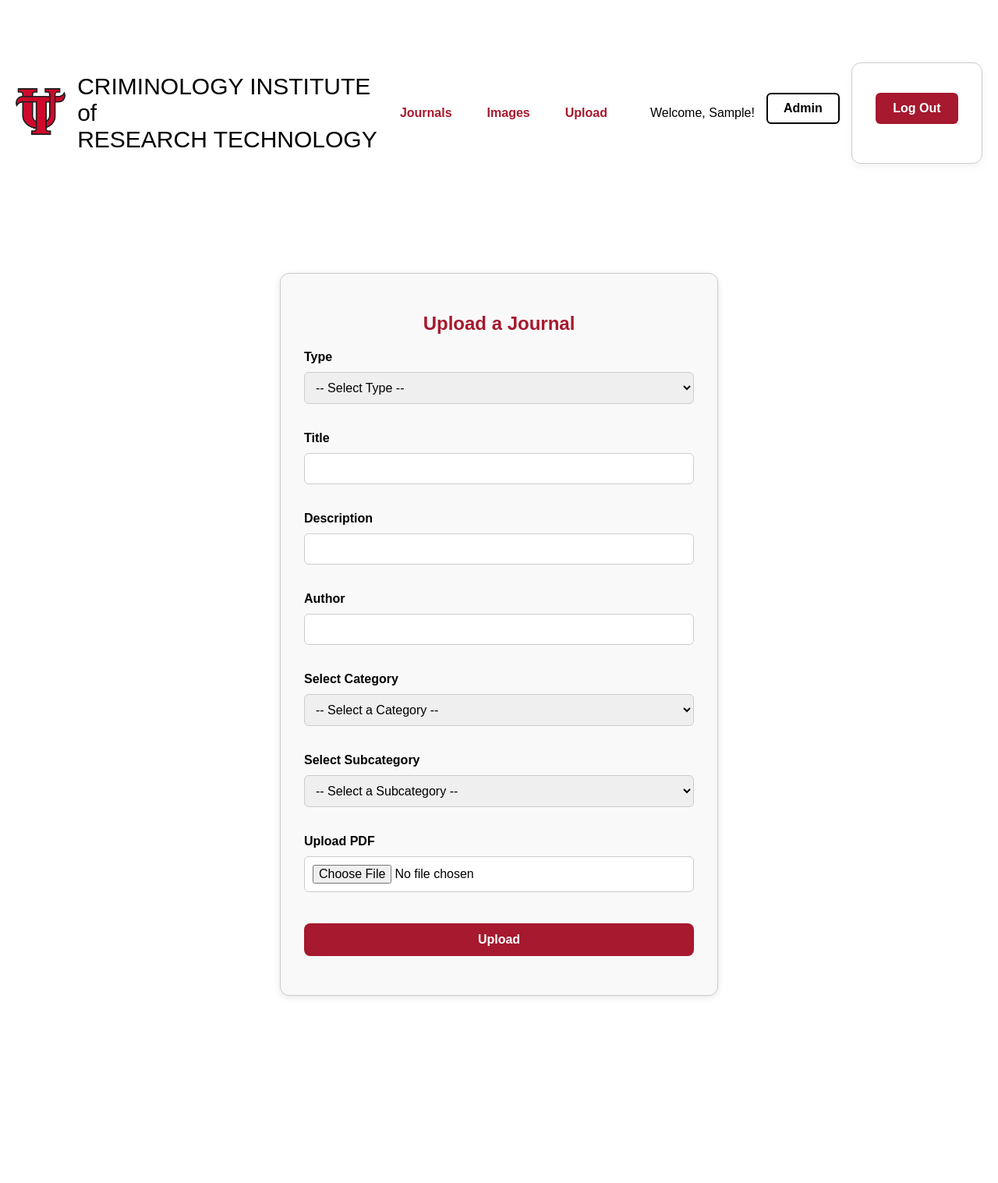
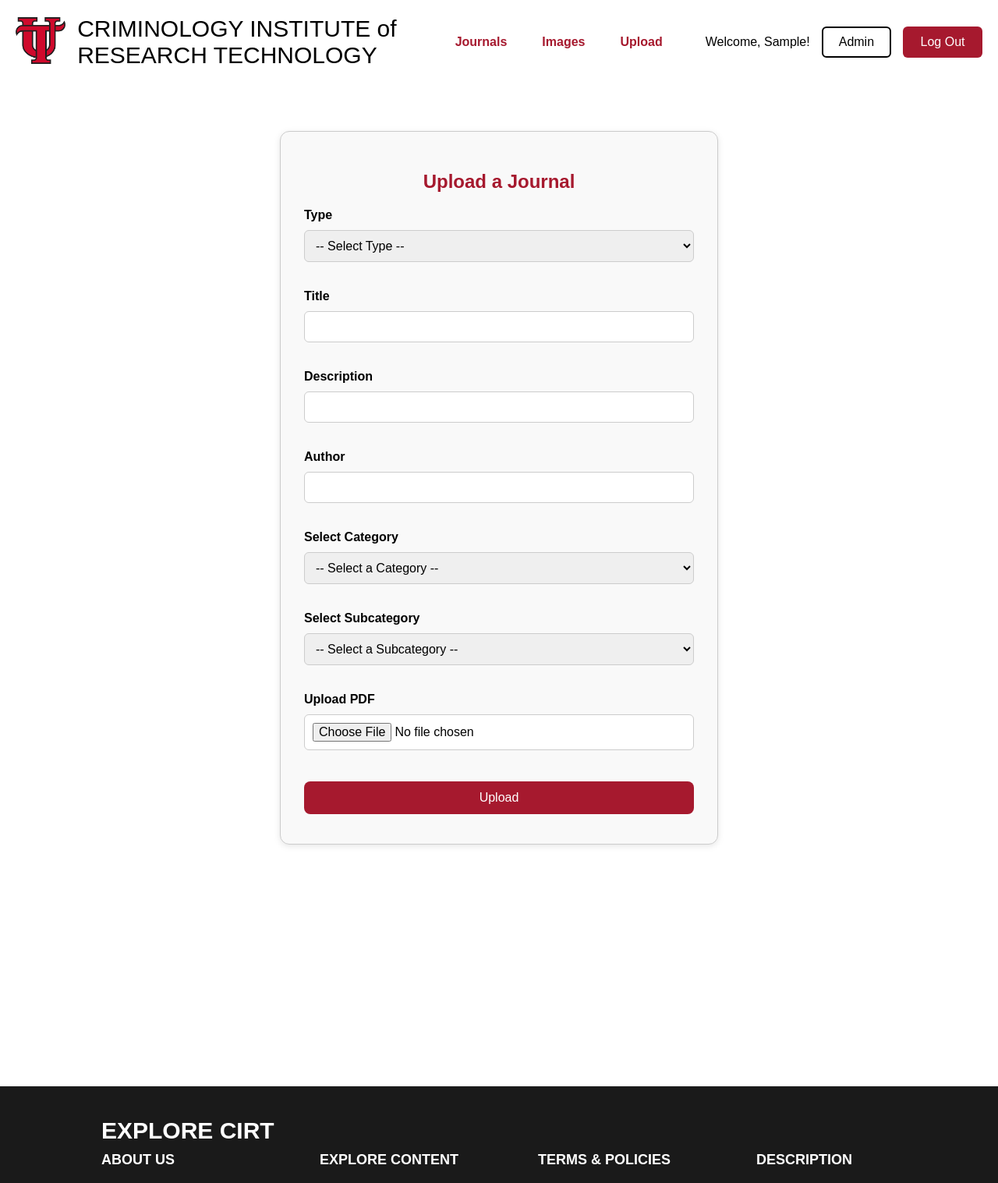
Before and after one commit to mayaschroeder04/CIRTWebsite, a Django app: page /upload-journal/ in a window 1280 px wide. Shown: the top 1517 px of the page at 78% size. Run offline with Django 5.2, Linux system fonts and the light colour scheme; the visitor is signed in with stand-in values (Sample User, id 1); data that the repository does not hold is empty.

Commit message:
Header bug fixes on upload a journal page

```diff
--- a/CIRTWebsiteDjango/cirtwebsite/main/static/upload_journal.css
+++ b/CIRTWebsiteDjango/cirtwebsite/main/static/upload_journal.css
@@ -1,4 +1,4 @@
-form {
+#uploadForm {
     max-width: 600px;
     margin: 40px auto;
     padding: 20px;
@@ -8,7 +8,7 @@ form {
 }
 
 
-form {
+#uploadForm {
     max-width: 500px;
     margin: 60px auto;
     padding: 30px;
@@ -30,7 +30,7 @@ label {
     font-weight: 500;
 }
 
-input, select, button {
+input, select, #submitForm {
     width: 100%;
     padding: 12px;
     margin-bottom: 20px;
@@ -44,7 +44,7 @@ input[type="file"] {
     background-color: #fff;
 }
 
-button {
+#submitForm {
     background-color: #a6192e;
     color: #fff;
     font-weight: bold;
--- a/CIRTWebsiteDjango/cirtwebsite/main/templates/base.html
+++ b/CIRTWebsiteDjango/cirtwebsite/main/templates/base.html
@@ -37,7 +37,7 @@
                       {% else %}
                             <a href="{% url 'student_dashboard' %}"><button class="register-btn">Account</button></a>
                       {% endif %}
-                     <form action="{% url 'logout' %}" method="POST">
+                     <form id="logoutForm" action="{% url 'logout' %}" method="POST">
                          {% csrf_token %}
                          <button class="login-btn" type="submit">Log Out</button>
                      </form>
```
